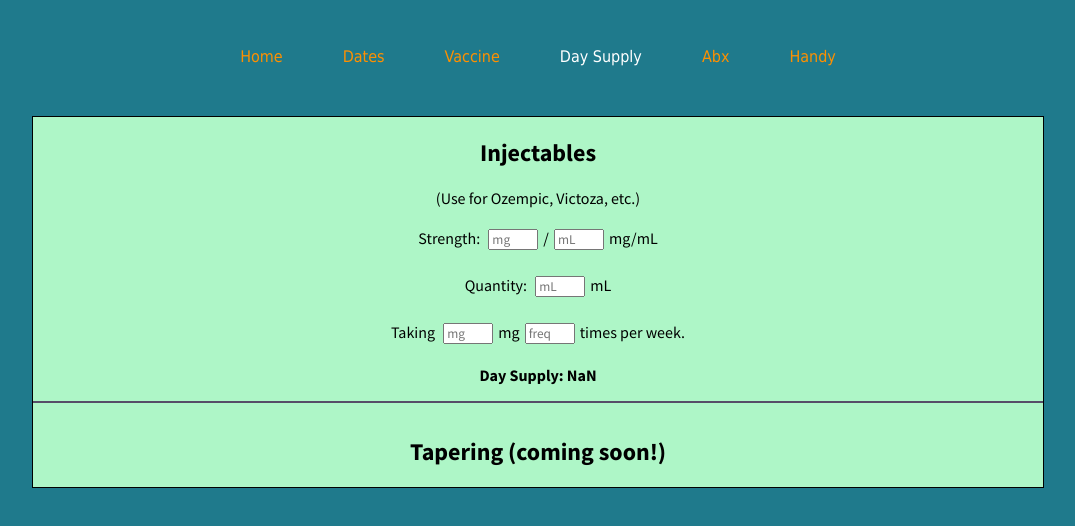
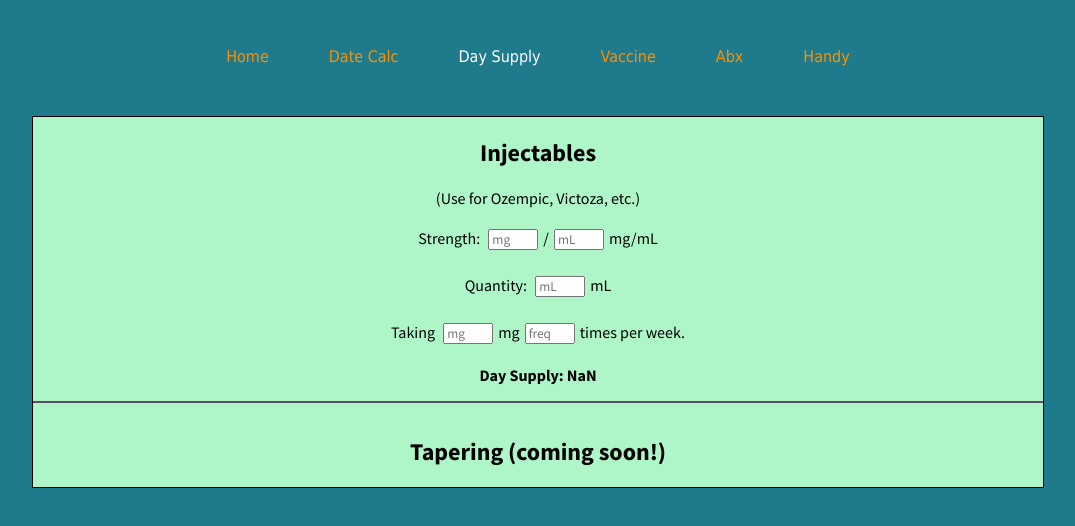
Before and after one commit to icyparkinson/rx-react, a React (Create React App) app in the folder client/: page /daysupp in a window 1280 px wide. Shown: the top 526 px of the page, without its empty margins (102-1177 px from the left). Built offline with nearby package versions, Linux system fonts and the light colour scheme.

Commit message:
Rearranged navbar.

```diff
--- a/client/src/components/ui/NavBar.js
+++ b/client/src/components/ui/NavBar.js
@@ -49,7 +49,15 @@ const NavBar = () => {
             to = "/daycalc"
             exact = "true"
             >
-                Dates
+                Date Calc
+            </NavLink>
+
+            <NavLink
+            className = "navbarItem"
+            to = "/daysupp"
+            exact = "true"
+            >
+                Day Supply
             </NavLink>
 
             <NavLink
@@ -58,14 +66,6 @@ const NavBar = () => {
             exact = "true"
             >
                 Vaccine
-            </NavLink>
-
-            <NavLink
-            className = "navbarItem"
-            to = "/daysupp"
-            exact = "true"
-            >
-                Day Supply
             </NavLink>
 
             <NavLink
```
